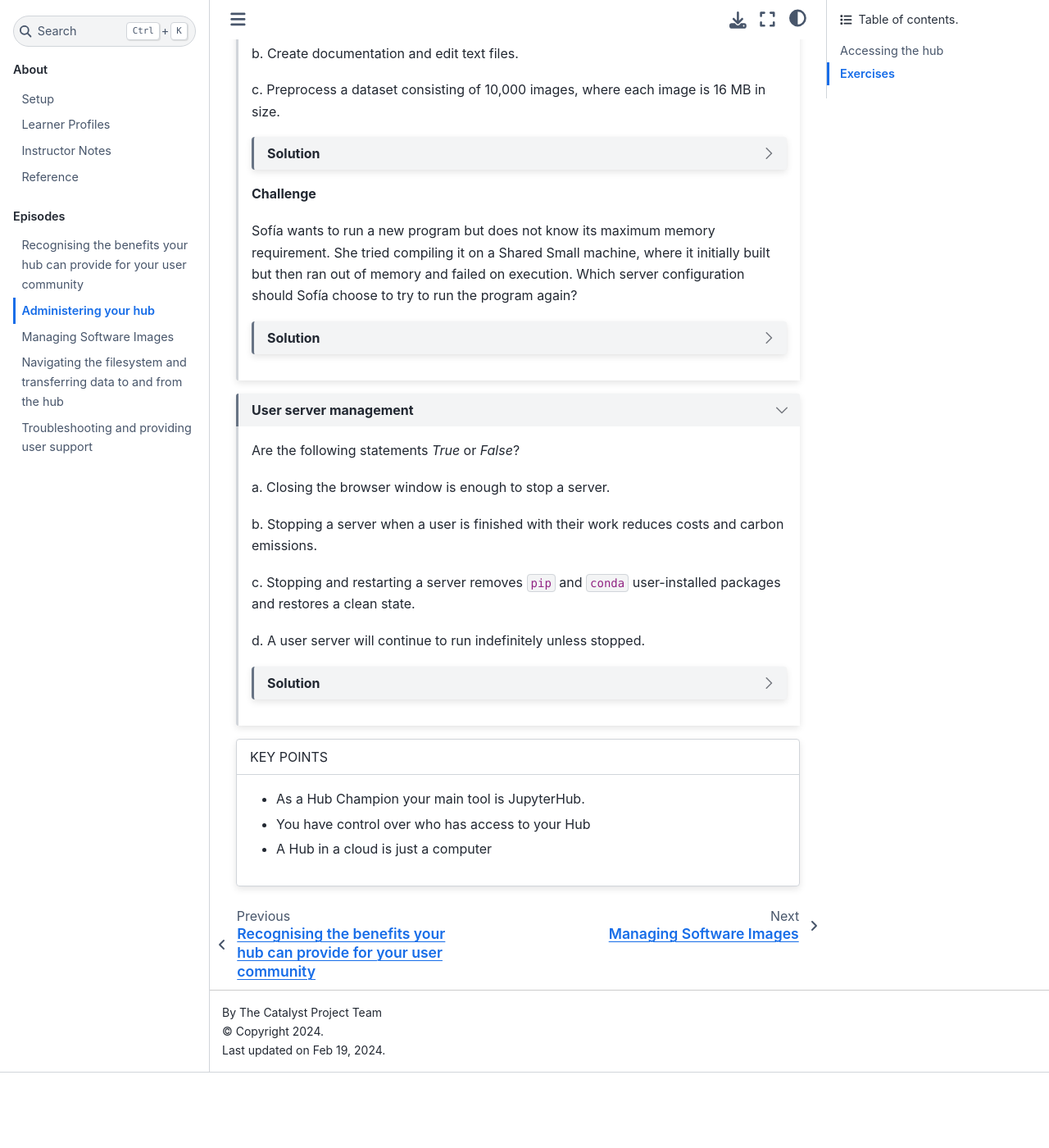
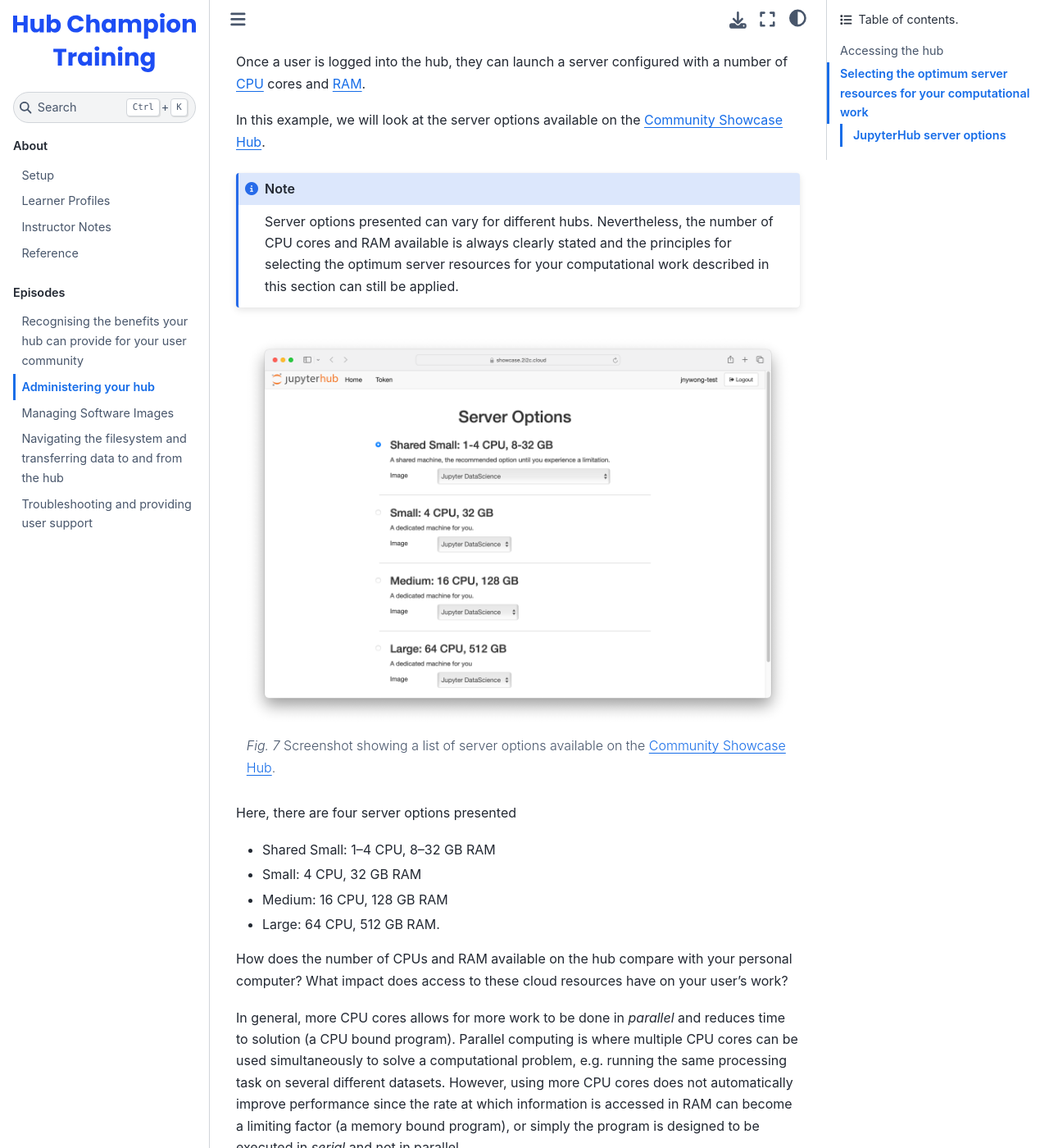
Before and after one commit to czi-catalystproject/hub-champion-training, a Jupyter Book: the page built from episodes/administer_hub.md, in a window 1280 px wide and 1400 px high, scrolled down 6263 px. Shown: the whole window at 82% size. Built offline with Jupyter Book 1.0.4 settings and Sphinx 7.4.7 and the Sphinx Book theme 1.1.4, drawn with Linux system fonts in a browser that asks for light colours; nearby versions of some CDN libraries; before the commit the page ends 7571 px from its top, so only the background shows below that; some of the changed text lies outside the part shown.

Commit message:
Start adding content for server options

```diff
--- a/episodes/administer_hub.md
+++ b/episodes/administer_hub.md
@@ -173,8 +173,6 @@ Hub Champions can remove user access to a hub by removing their account from the
 - Confirm your choice in the pop up by clicking *Remove members*.
 - The account will instantly disappear in the list of team members and the user will not be notified.
 
-## Exercises
-
 ::::{dropdown} GitHub Organizations and Teams
 :open:
 
@@ -189,12 +187,47 @@ Fill in the blanks with the following words: *organization, team, owners, non-me
 
 ::::
 
+## Selecting the optimum server resources for your computational work
+
+A hub provides interactive computing in the cloud to support research and education workflows for your community. Computational resources, such as the number of {ref}`CPU<glossary:cpu>` cores and {ref}`RAM<glossary:ram>`, can be provisioned on-demand and therefore allows users to scale up or scale down their work as needed.
+
+### JupyterHub server options
+
+Once a user is logged into the hub, they can launch a server configured with a number of {ref}`CPU<glossary:cpu>` cores and {ref}`RAM<glossary:ram>`.
+
+In this example, we will look at the server options available on the [Community Showcase Hub](https://showcase.2i2c.cloud).
+
+:::{note}
+Server options presented can vary for different hubs. Nevertheless, the number of CPU cores and RAM available is always clearly stated and the principles for selecting the optimum server resources for your computational work described in this section can still be applied.
+
+:::
+
+:::{figure} ../media/episodes/administer_hub/server-options.png
+:width: 100%
+:alt: Screenshot showing a list of server options available on the Community Showcase Hub.
+
+Screenshot showing a list of server options available on the [Community Showcase Hub](https://showcase.2i2c.cloud).
+
+:::
+
+Here, there are four server options presented
+
+- Shared Small: 1–4 CPU, 8–32 GB RAM
+- Small: 4 CPU, 32 GB RAM
+- Medium: 16 CPU, 128 GB RAM
+- Large: 64 CPU, 512 GB RAM.
+
+How does the number of CPUs and RAM available on the hub compare with your personal computer? What impact does access to these cloud resources have on your user's work?
+
+In general, more CPU cores allows for more work to be done in *parallel* and reduces time to solution (a CPU bound program). Parallel computing is where multiple CPU cores can be used simultaneously to solve a computational problem, e.g. running the same processing task on several different datasets. However, using more CPU cores does not automatically improve performance since the rate at which information is accessed in RAM can become a limiting factor (a memory bound program), or simply the program is designed to be executed in *serial* and not in parallel.
+
+
 ::::{dropdown} Optimize server resources for your work
 :open:
 
 In each scenario, select the option that makes best use out of the following server resources: *Shared Small: 1–4 CPU, 8–32 GB RAM, Small: 4 CPU, 32 GB RAM, Medium: 16 CPU, 128 GB RAM, Large: 64 CPU, 512 GB RAM*.
 
-a. Run a software pipeline that has a single-thread task requiring 2GB of RAM and 60 tasks in total.
+a. Run a software pipeline where each task requires 2GB of RAM and 60 tasks in total.
 
 b. Create documentation and edit text files.
 
```
Also changed, not shown: learners/reference.md (+8 -0 lines), media/episodes/administer_hub/server-options.png (added).
